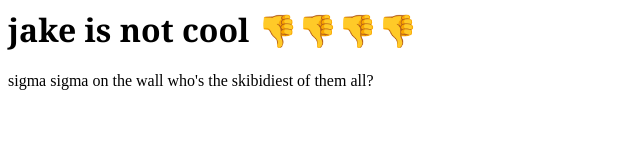
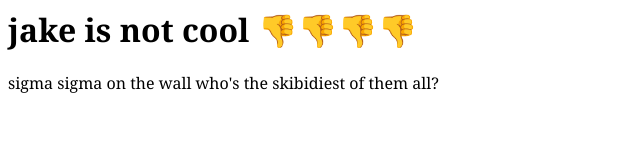
Before and after one commit to RealCarbonX/website, a plain HTML site: page index.html in a window 1280 px wide. Shown: the whole page, without its empty margins (0-640 px from the left). Drawn offline with Linux system fonts and the light colour scheme.

Commit message:
Update styles.css

```diff
--- a/styles.css
+++ b/styles.css
@@ -1,3 +1,3 @@
-h1{
+body{
 font-family: Georgia, serif;
 }
```
